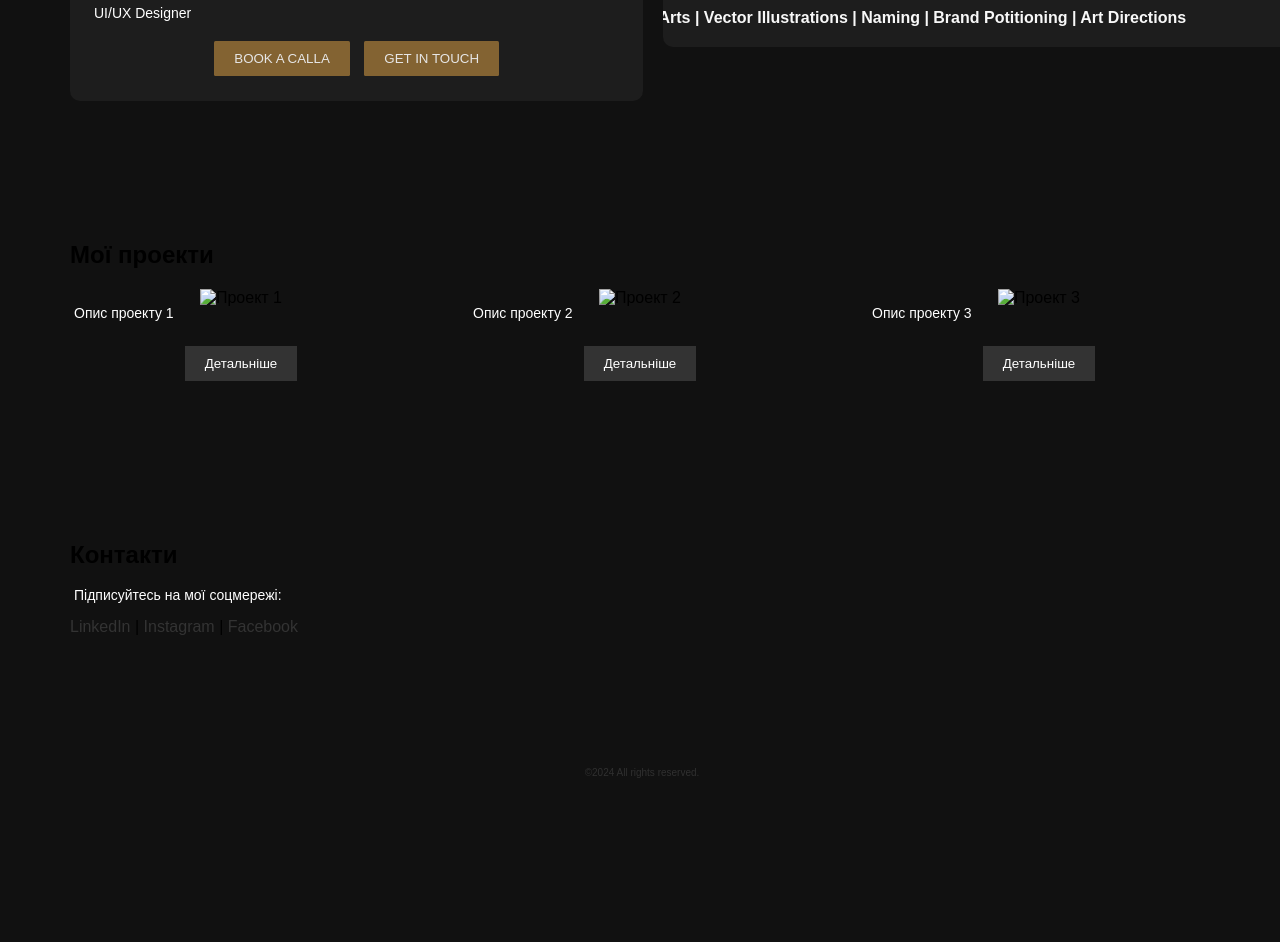
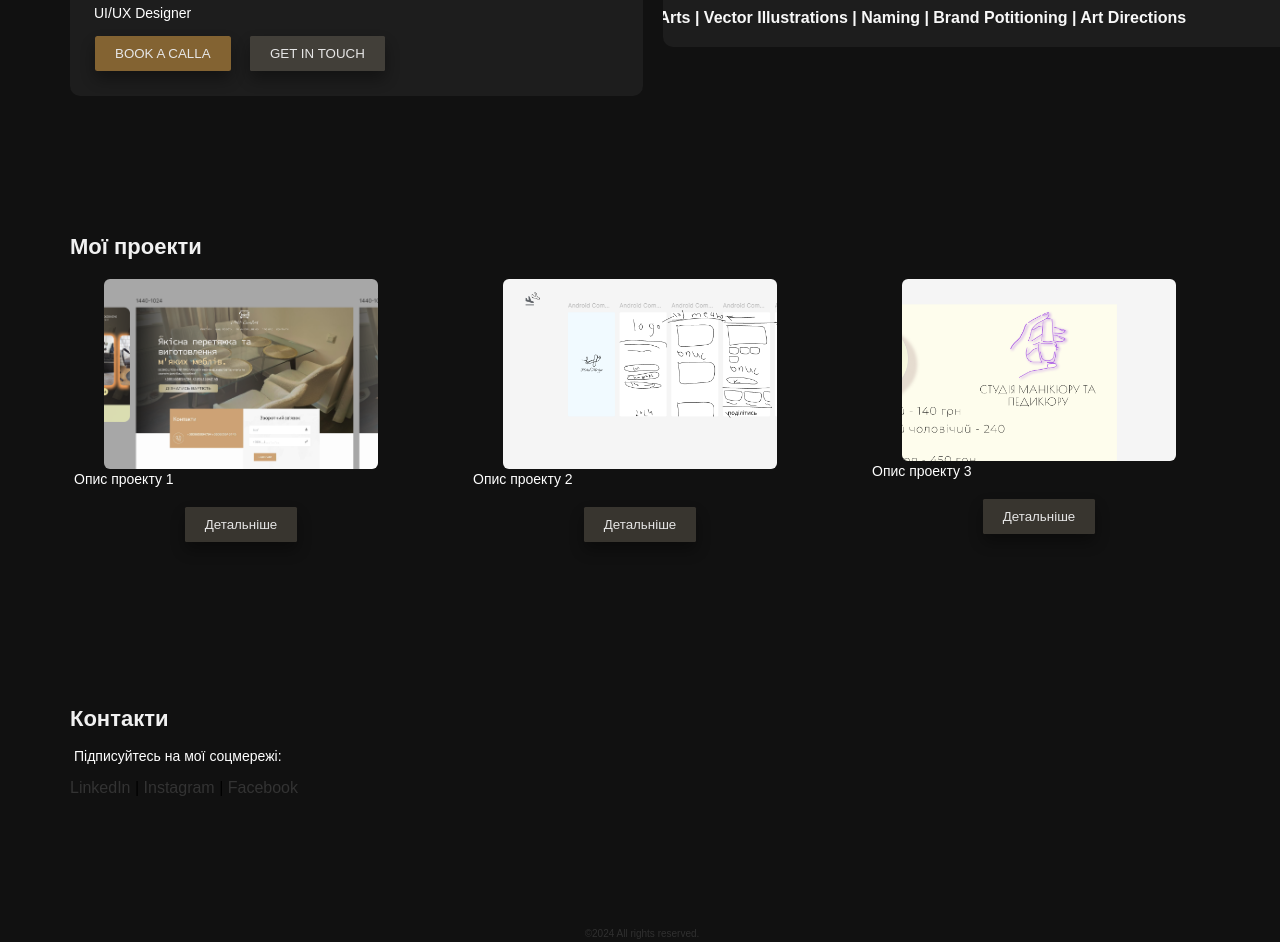
Before and after one commit to VOVA040603/Khavkun, a plain HTML site: page index.html in a window 1280 px wide. Shown: the part 584-1526 px from the top of the page. Before the commit the page ends 1377 px from the top, so only its background shows below. Drawn offline with Linux system fonts and the light colour scheme.

Commit message:
Add files via upload

```diff
--- a/css/style.css
+++ b/css/style.css
@@ -4,13 +4,12 @@ body {
     padding: 0;
     font-family: Arial, sans-serif;
     background-color: #111;
-    container: 1400px;
 }
 
 nav {
     position: fixed;
     top: 10px;
-    width: 75%;
+    width: 1070px;
     background-color: #fdfbfb54;
     padding: 30px 70px;
     z-index: 1000;
@@ -31,7 +30,7 @@ nav ul {
     padding: 0;
     display: flex;
     justify-content: flex-start;
-    font-size: 11px;
+    font-size: 14px;
     margin-left: 600px;
     margin-top: -15px;
 }
@@ -101,8 +100,25 @@ p {
     text-align: left;
 }
 
-.buttons button {
+.buttons1 button {
     background-color: #ecab498e;
+    color: white;
+    border: none;
+    padding: 10px 20px;
+    margin: 5px;
+    border-radius: 2.5px;
+    cursor: pointer;
+    opacity: 89%;
+    display:flex;
+    box-shadow: 0px 8px 16px rgba(0, 0, 0, 0.4);
+}
+
+.buttons1 button:hover {
+    background-color: #36270b81;
+}
+
+.buttons2 button {
+    background-color: #fae3c131;
     color: white;
     border: none;
     padding: 10px 20px;
@@ -110,10 +126,14 @@ p {
     border-radius: 1.5px;
     cursor: pointer;
     opacity: 89%;
+    display:flex;
+    margin-left: 160px;
+    margin-top: -40px;
+    box-shadow: 0px 8px 16px rgba(0, 0, 0, 0.4);
 }
 
-.buttons button:hover {
-    background-color: #36270b81;
+.buttons2 button:hover {
+    background-color: #e4cda362;
 }
 
 .expert-area {
@@ -337,9 +357,9 @@ p {
 }
 
 .text0 p {
-  font-size: 16px;
-  text-align: left;
-  color: #808080;
+    font-size: 16px;
+    text-align: left;
+    color: #808080;
 }
 
 .moving-text {
@@ -350,6 +370,7 @@ p {
     font-weight: bold;
     color: #f8f8f8;
     animation: moveText 15s linear infinite;
+    /* margin-bottom: 30px; */
 }
 
 @keyframes moveText {
@@ -375,8 +396,14 @@ section {
 }
 
 #projects .projects-container {
-    display: flex;
+    display:flex;
     justify-content: space-between;
+    counter-reset: 1070px;
+}
+
+#projects h2 {
+    font-size: 22px;
+    color: #f1f1f1;
 }
 
 #projects .project {
@@ -385,17 +412,25 @@ section {
 }
 
 #projects .project img {
-    width: 100%;
-    height: auto;
+    width: 80%;
+    height: 1fr;
+    border-radius: 6px;
 }
 
 #projects .project button {
-    margin-top: 10px;
-    padding: 10px 20px;
-    background-color: #333;
+    background-color: #fae3c131;
     color: white;
     border: none;
+    padding: 10px 20px;
+    margin: 5px;
+    border-radius: 1.5px;
     cursor: pointer;
+    opacity: 89%;
+    box-shadow: 0px 8px 16px rgba(0, 0, 0, 0.4);
+}
+
+#projects .project button:hover  {
+    background-color: #e4cda362;
 }
 
 #testimonials {
@@ -409,6 +444,11 @@ section {
     text-decoration: none;
 }
 
+#contact h2 {
+    font-size: 22px;
+    color: #f1f1f1;
+}
+
 #contact a:hover {
     text-decoration: underline;
     color: #fff;
--- a/index.html
+++ b/index.html
@@ -30,8 +30,10 @@
                     <img src="img/photo_2024-03-06_08-32-01 (2) 1.png" alt="Volodymyr Khavkun" class="profile-pic">
                     <h1>Volodymyr Khavkun</h1>
                     <p>UI/UX Designer</p>
-                    <div class="buttons">
+                    <div class="buttons1">
                         <button>BOOK A CALLA</button>
+                        </div>
+                    <div class="buttons2">
                         <button>GET IN TOUCH</button>
                     </div>
                 </div>
@@ -63,19 +65,19 @@
         <h2>Мої проекти</h2>
         <div class="projects-container">
             <div class="project">
-                <img src="project1.jpg" alt="Проект 1">
+                <img src="img/Знімок екрана 2024-11-06 153606.png" alt="Проект 1">
                 <p>Опис проекту 1</p>
-                <button>Детальніше</button>
+                <a href="https://www.figma.com/design/qLJhsR4g5zWIr2HMOFjaKK/Mebli-Comfort?node-id=0-1&node-type=canvas&t=COwat5BNGR1qXajv-0"><button>Детальніше</button></a>
             </div>
             <div class="project">
-                <img src="project2.jpg" alt="Проект 2">
+                <img src="img/Знімок екрана 2024-11-06 154316.png" alt="Проект 2">
                 <p>Опис проекту 2</p>
-                <button>Детальніше</button>
+                <a href="https://www.figma.com/design/HoVNojMxfdC6wmVBzCMlaC/Untitled?t=COwat5BNGR1qXajv-0"><button>Детальніше</button></a>
             </div>
             <div class="project">
-                <img src="project3.jpg" alt="Проект 3">
+                <img src="img/Знімок екрана 2024-11-06 155507.png" alt="Проект 3">
                 <p>Опис проекту 3</p>
-                <button>Детальніше</button>
+                <a href="https://www.figma.com/design/VETTpDRdXe5QeWkbI2aIIi/Untitled?node-id=0-1&node-type=canvas&t=oCEGvL8zix9S6Y9A-0  "><button>Детальніше</button></a>
             </div>
         </div>
     </section>
```
Also changed, not shown: img/Знімок екрана 2024-11-06 153606.png (added), img/Знімок екрана 2024-11-06 154316.png (added), img/Знімок екрана 2024-11-06 155507.png (added).
